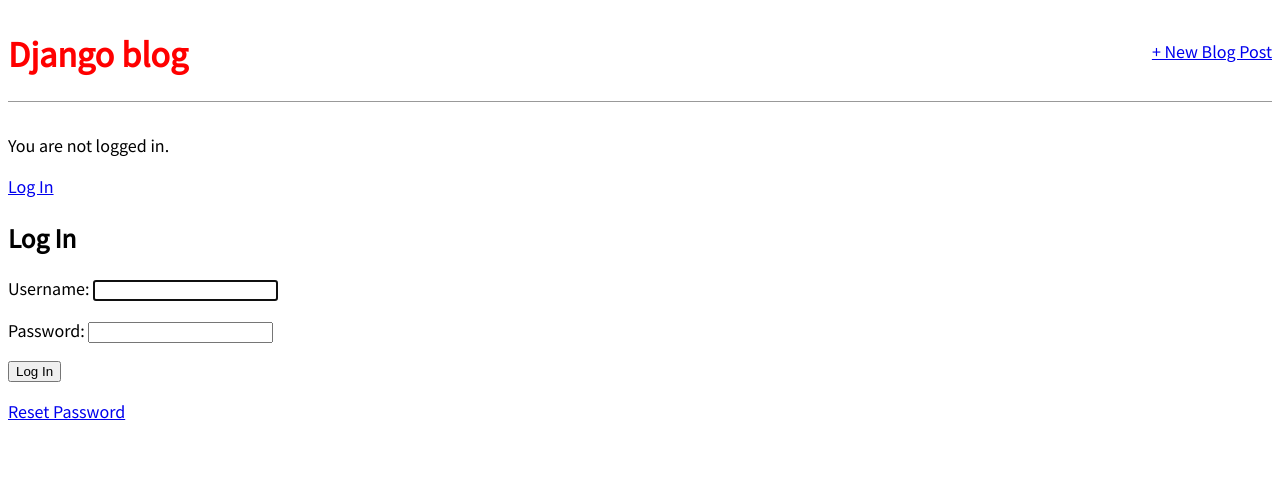
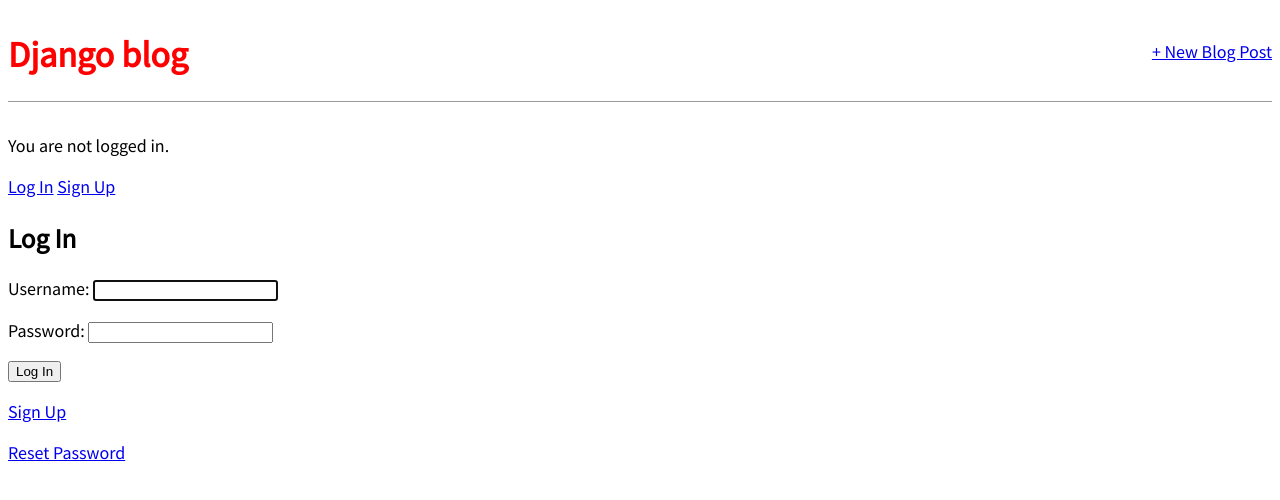
Before and after one commit to Pacm4n83/blog, a Django app: page /accounts/login/ in a window 1280 px wide. Shown: the top 500 px of the page. Run offline with Django 3.2, Linux system fonts and the light colour scheme.

Commit message:
Blog v1.4

```diff
--- a/templates/base.html
+++ b/templates/base.html
@@ -23,6 +23,7 @@
         {% else %}
             <p>You are not logged in.</p>
             <a href="{% url 'login' %}">Log In</a>
+            <a href="{% url 'signup' %}">Sign Up</a>
         {% endif %}
 
         <div>
--- a/templates/registration/login.html
+++ b/templates/registration/login.html
@@ -8,5 +8,6 @@
         {{ form.as_p }}
     <button type="submit">Log In</button>
     </form>
+    <a href="{% url 'signup' %}">Sign Up</a>
   <p><a href="{% url 'password_reset' %}">Reset Password</a></p>
 {% endblock content %}
```
